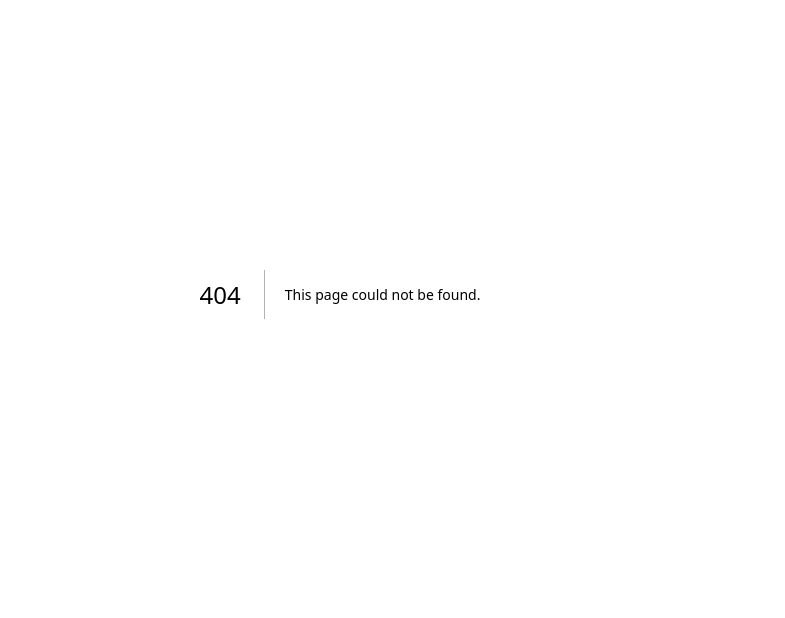
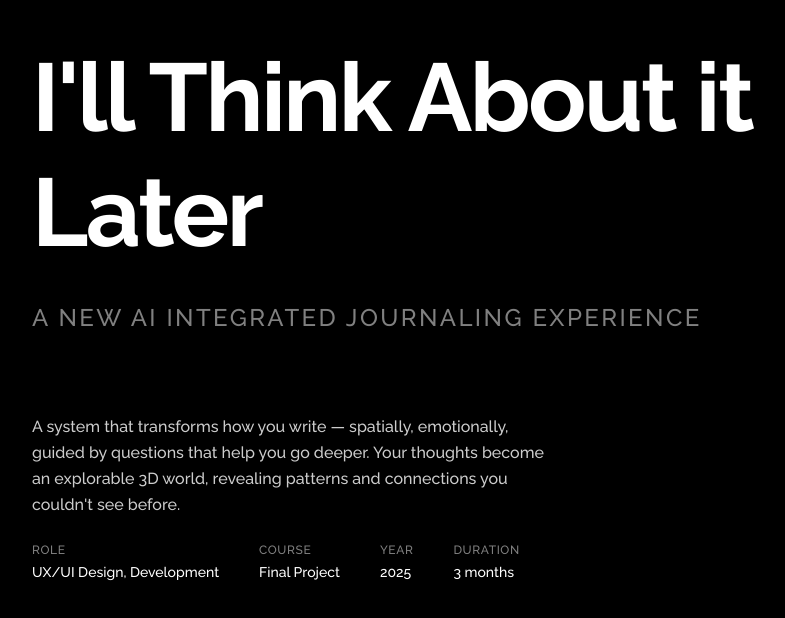
Before and after one commit to SirShabluli/portfolio, a Next.js app: page /pagmar in a window 1280 px wide. Before the commit this address had no page. Shown: the part 106-724 px from the top of the page, without its empty margins (300-1085 px from the left). Built offline with nearby package versions, Linux system fonts and the light colour scheme; a web font is replaced by a local one.

Commit message:
starting pagmar - hero section

```diff
--- /dev/null
+++ b/src/app/pagmar/page.js
@@ -0,0 +1,69 @@
+"use client";
+import Image from "next/image";
+import PageGrid from "../components/PageGrid";
+
+export default function PagmarPage() {
+  return (
+    <main className="bg-black text-white">
+      {/* Hero */}
+      <section className="relative min-h-screen flex items-end overflow-hidden">
+        {/* Background photo — swap src when ready */}
+        <div className="absolute inset-0 z-0">
+          {/* <Image src="/images/pagmar/hero-bg.jpg" alt="" fill className="object-cover" /> */}
+          <div className="absolute inset-0 bg-gradient-to-t from-black via-black/60 to-black/20" />
+        </div>
+
+        <PageGrid className="relative z-10 gap-8 w-full px-6 lg:px-12 pb-20 lg:pb-28">
+          {/* Main title placeholder */}
+          <div className="lg:col-start-4 col-span-4 lg:col-span-8">
+            <h1 className="text-[4rem] lg:text-8xl font-bold leading-[1.2] tracking-tight">
+              I'll Think About it Later
+            </h1>
+          </div>
+          {/* Smaller title */}
+          <div className="col-span-4 lg:col-start-4 lg:col-span-12 mt-32 lg:mt-0">
+            <p className="text-xs lg:text-2xl font-medium tracking-widest uppercase opacity-50 mb-4">
+              A new AI integrated journaling experience
+            </p>
+          </div>
+
+          {/* Description + Metadata stacked */}
+          <div className="col-span-4 lg:col-span-8 lg:col-start-4 mt-4 lg:mt-8 flex flex-col gap-6">
+            <p className="text-sm lg:text-base  font-medium opacity-80 leading-relaxed max-w-lg">
+              A system that transforms how you write — spatially, emotionally,
+              guided by questions that help you go deeper. Your thoughts become
+              an explorable 3D world, revealing patterns and connections you
+              couldn't see before.
+            </p>
+            <div className="flex flex-wrap gap-6 lg:gap-10">
+              <div className="flex flex-col gap-1">
+                <p className="text-xs font-medium tracking-wider uppercase opacity-50">
+                  Role
+                </p>
+                <p className="text-sm font-medium">UX/UI Design, Development</p>
+              </div>
+              <div className="flex flex-col gap-1">
+                <p className="text-xs font-medium tracking-wider uppercase opacity-50">
+                  Course
+                </p>
+                <p className="text-sm font-medium">Final Project</p>
+              </div>
+              <div className="flex flex-col gap-1">
+                <p className="text-xs font-medium tracking-wider uppercase opacity-50">
+                  Year
+                </p>
+                <p className="text-sm font-medium">2025</p>
+              </div>
+              <div className="flex flex-col gap-1">
+                <p className="text-xs font-medium tracking-wider uppercase opacity-50">
+                  Duration
+                </p>
+                <p className="text-sm font-medium">3 months</p>
+              </div>
+            </div>
+          </div>
+        </PageGrid>
+      </section>
+    </main>
+  );
+}
```
